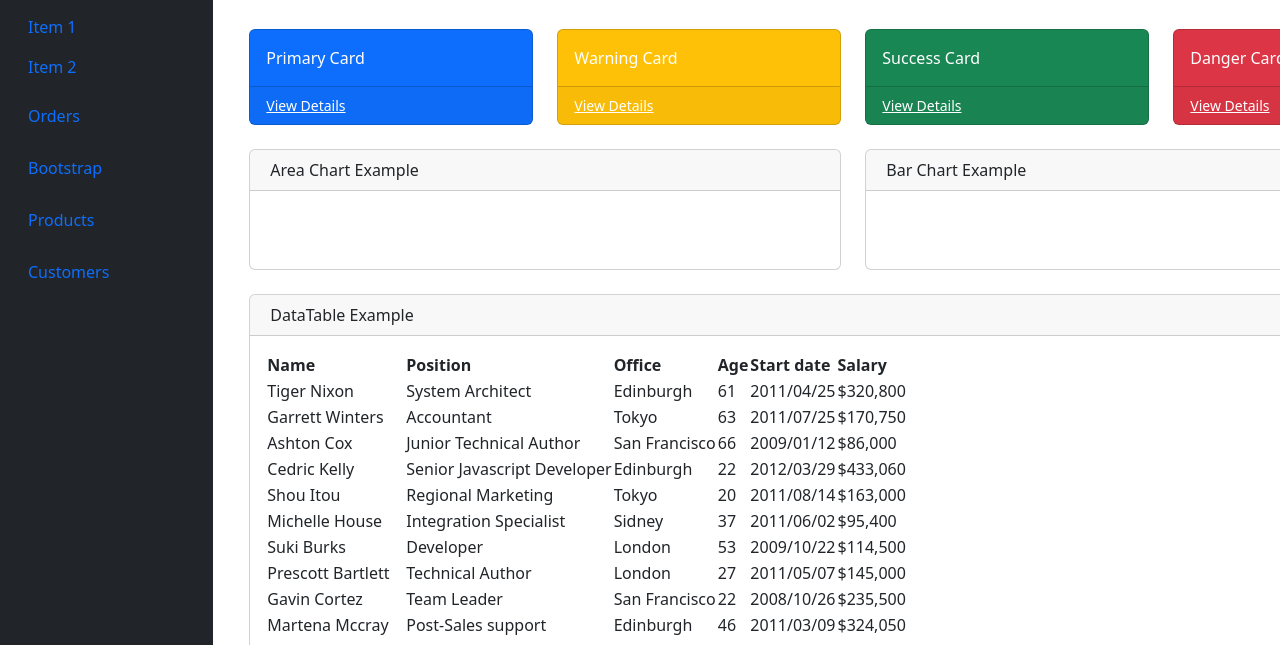
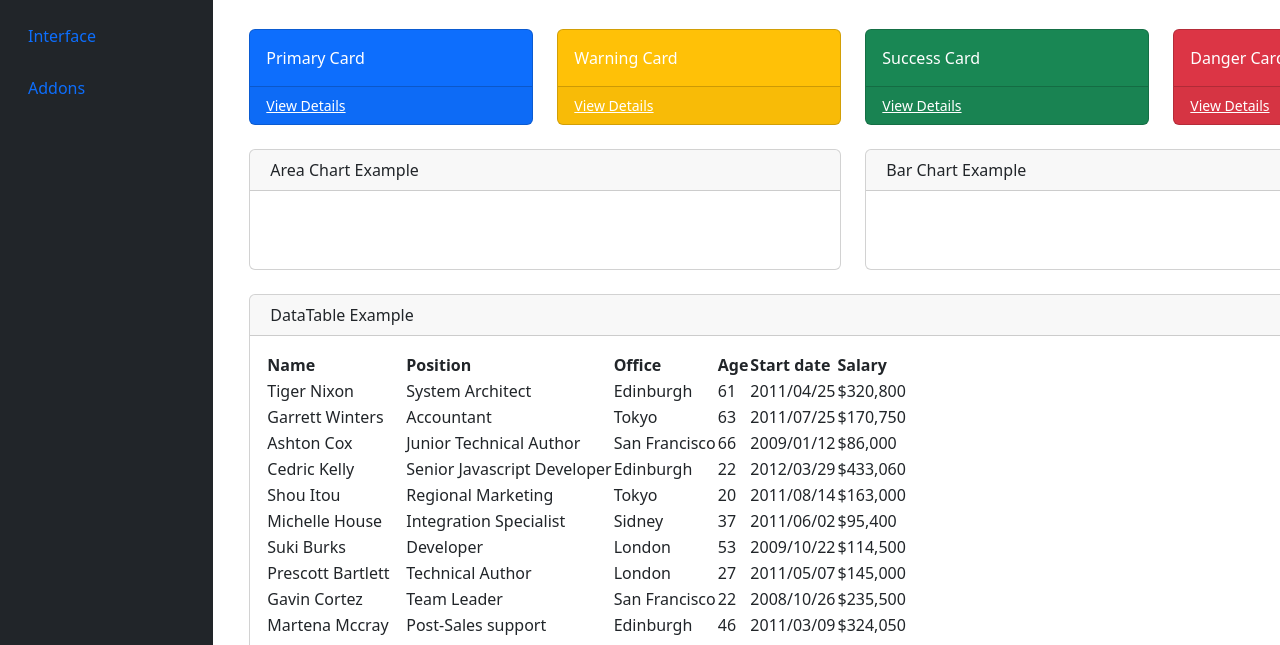
Before and after one commit to Meako-Chan/Bootstrap-Website, a plain HTML site: page index.html in a window 1280 px wide. Shown: the part 155-800 px from the top of the page. Drawn offline with nearby package versions, Linux system fonts and the light colour scheme.

Commit message:
Changed Sidebar Dropdowns

```diff
--- a/index.html
+++ b/index.html
@@ -43,53 +43,32 @@
                         <li>
                             <a href="#submenu1" data-bs-toggle="collapse" class="nav-link px-0 align-middle">
                                 <i class="fs-4 bi-speedometer2"></i> <span class="ms-1 d-none d-sm-inline">Dashboard</span> </a>
-                            <ul class="collapse show nav flex-column ms-1" id="submenu1" data-bs-parent="#menu">
-                                <li class="w-100">
-                                    <a href="#" class="nav-link px-0"> <span class="d-none d-sm-inline">Item</span> 1 </a>
-                                </li>
-                                <li>
-                                    <a href="#" class="nav-link px-0"> <span class="d-none d-sm-inline">Item</span> 2 </a>
-                                </li>
-                            </ul>
-                        </li>
-                        <li>
-                            <a href="#" class="nav-link px-0 align-middle">
-                                <i class="fs-4 bi-table"></i> <span class="ms-1 d-none d-sm-inline">Orders</span></a>
                         </li>
                         <li>
                             <a href="#submenu2" data-bs-toggle="collapse" class="nav-link px-0 align-middle ">
-                                <i class="fs-4 bi-bootstrap"></i> <span class="ms-1 d-none d-sm-inline">Bootstrap</span></a>
+                                <i class="fs-4 bi-bootstrap"></i> <span class="ms-1 d-none d-sm-inline">Interface</span></a>
                             <ul class="collapse nav flex-column ms-1" id="submenu2" data-bs-parent="#menu">
                                 <li class="w-100">
-                                    <a href="#" class="nav-link px-0"> <span class="d-none d-sm-inline">Item</span> 1</a>
+                                    <a href="#" class="nav-link px-0"> <span class="d-none d-sm-inline">Layouts</span></a>
                                 </li>
                                 <li>
-                                    <a href="#" class="nav-link px-0"> <span class="d-none d-sm-inline">Item</span> 2</a>
+                                    <a href="#" class="nav-link px-0"> <span class="d-none d-sm-inline">Pages</span></a>
                                 </li>
                             </ul>
                         </li>
                         <li>
                             <a href="#submenu3" data-bs-toggle="collapse" class="nav-link px-0 align-middle">
-                                <i class="fs-4 bi-grid"></i> <span class="ms-1 d-none d-sm-inline">Products</span> </a>
+                                <i class="fs-4 bi-grid"></i> <span class="ms-1 d-none d-sm-inline">Addons</span> </a>
                                 <ul class="collapse nav flex-column ms-1" id="submenu3" data-bs-parent="#menu">
                                 <li class="w-100">
-                                    <a href="#" class="nav-link px-0"> <span class="d-none d-sm-inline">Product</span> 1</a>
+                                    <a href="#" class="nav-link px-0"> <span class="d-none d-sm-inline">Charts</span></a>
                                 </li>
                                 <li>
-                                    <a href="#" class="nav-link px-0"> <span class="d-none d-sm-inline">Product</span> 2</a>
-                                </li>
-                                <li>
-                                    <a href="#" class="nav-link px-0"> <span class="d-none d-sm-inline">Product</span> 3</a>
-                                </li>
-                                <li>
-                                    <a href="#" class="nav-link px-0"> <span class="d-none d-sm-inline">Product</span> 4</a>
+                                    <a href="#" class="nav-link px-0"> <span class="d-none d-sm-inline">Tables</span></a>
                                 </li>
                             </ul>
                         </li>
-                        <li>
-                            <a href="#" class="nav-link px-0 align-middle">
-                                <i class="fs-4 bi-people"></i> <span class="ms-1 d-none d-sm-inline">Customers</span> </a>
-                        </li>
+
                     </ul>
                     <hr>
 
```
